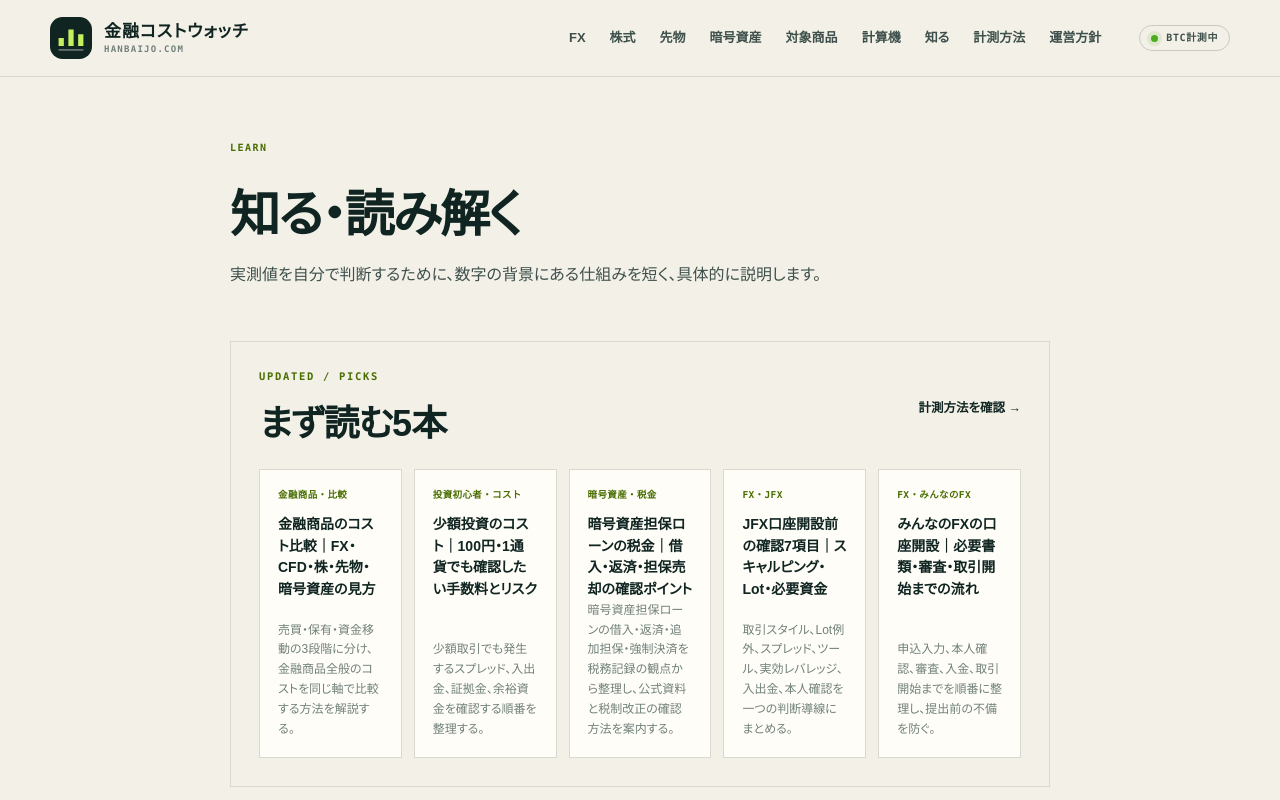
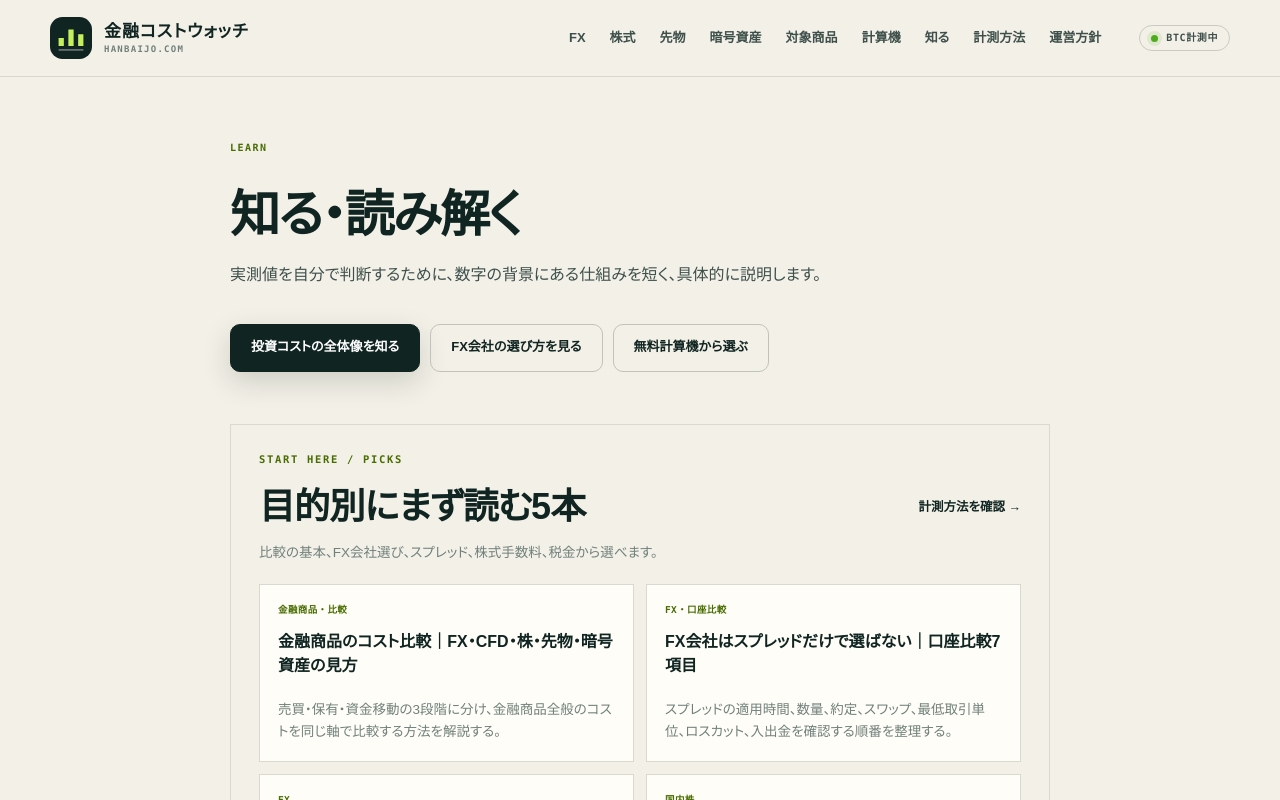
Before and after one commit to mrok18/hanbaijo, a Next.js app: page /articles in a window 1280 px wide. Shown: the top 800 px of the page. Built offline with nearby package versions, Linux system fonts and the light colour scheme.

Commit message:
Improve article discovery

```diff
--- a/app/articles/page.tsx
+++ b/app/articles/page.tsx
@@ -4,12 +4,12 @@ import { POSTS } from './posts';
 import ArticleDirectory from '@/components/ArticleDirectory';
 
 export const metadata: Metadata = {
-  title: '金融コストの解説記事一覧',
-  description: 'FX・CFD・株式・先物・暗号資産の手数料、スプレッド、証拠金、ロスカットを公式情報と計算例で整理した記事一覧です。',
+  title: 'FX・株式・CFDの手数料と税金｜解説記事一覧',
+  description: 'FX・CFD・株式・先物・暗号資産の手数料、スプレッド、税金、証拠金、ロスカットを公式情報と計算例で整理した解説記事一覧です。',
   alternates: { canonical: '/articles' },
   openGraph: {
-    title: '金融コストの解説記事一覧｜金融コストウォッチ',
-    description: '金融商品の見えにくいコストを、公式情報と計算例で読み解く記事一覧です。',
+    title: 'FX・株式・CFDの手数料と税金｜金融コストウォッチ',
+    description: 'FX・株式・CFDなどの見えにくい手数料、スプレッド、税金を、公式情報と計算例で読み解く記事一覧です。',
     url: '/articles',
   },
 };
@@ -53,10 +53,10 @@ const collectionJsonLd = {
 export default function Articles() {
   const featuredSlugs = [
     'financial-product-cost-comparison',
-    'small-budget-investing-costs',
-    'crypto-collateral-loan-tax',
-    'jfx-before-account-opening-checklist',
-    'minna-fx-account-opening-flow',
+    'fx-company-selection-cost-checklist',
+    'fx-spread-cost',
+    'stock-round-trip-cost',
+    'fx-tax-rate-calculation',
   ];
   const featured = featuredSlugs.map((slug) => POSTS.find((post) => post.slug === slug)).filter(Boolean);
   const remaining = POSTS.filter((post) => !featuredSlugs.includes(post.slug));
@@ -69,8 +69,13 @@ export default function Articles() {
       <p className="page-kicker">LEARN</p>
       <h1>知る・読み解く</h1>
       <p className="lede">実測値を自分で判断するために、数字の背景にある仕組みを短く、具体的に説明します。</p>
+      <div className="comparison-actions" aria-label="記事一覧のおすすめ入口">
+        <Link className="button primary" href="/articles/financial-product-cost-comparison">投資コストの全体像を知る</Link>
+        <Link className="button secondary" href="/articles/fx-company-selection-cost-checklist">FX会社の選び方を見る</Link>
+        <Link className="button secondary" href="/tools">無料計算機から選ぶ</Link>
+      </div>
       <section className="featured-articles" aria-labelledby="featured-title">
-        <div className="section-heading compact"><div><p className="section-index">UPDATED / PICKS</p><h2 id="featured-title">まず読む5本</h2></div><Link href="/method">計測方法を確認 →</Link></div>
+        <div className="section-heading compact"><div><p className="section-index">START HERE / PICKS</p><h2 id="featured-title">目的別にまず読む5本</h2><p>比較の基本、FX会社選び、スプレッド、株式手数料、税金から選べます。</p></div><Link href="/method">計測方法を確認 →</Link></div>
         <div className="featured-grid">
           {featured.map((p) => p && <article className="featured-card" key={p.slug}><span>{p.category}</span><Link href={`/articles/${p.slug}`}>{p.title}</Link><p>{p.desc}</p></article>)}
         </div>
--- a/app/globals.css
+++ b/app/globals.css
@@ -347,12 +347,12 @@ article li + li { margin-top: 8px; }
 .article-index li > b { color: var(--line-strong); font-size: 17px; }
 .featured-articles { margin-top: 52px; padding: 28px; border: 1px solid var(--line); background: var(--paper-soft); }
 .featured-articles .section-heading { margin: 0 0 20px; }
-.featured-grid { display: grid; grid-template-columns: repeat(5, 1fr); gap: 12px; }
+.featured-grid { display: grid; grid-template-columns: repeat(2, 1fr); gap: 12px; }
 .featured-card { min-height: 178px; padding: 18px; border: 1px solid var(--line); background: var(--paper); display: flex; flex-direction: column; }
 .featured-card > span { color: var(--signal-dark); font: 750 9.5px/1.4 ui-monospace, SFMono-Regular, Consolas, monospace; letter-spacing: .04em; }
-.featured-card > a { margin-top: 13px; color: var(--ink); font-size: 14px; line-height: 1.55; font-weight: 750; text-decoration: none; }
+.featured-card > a { margin-top: 13px; color: var(--ink); font-size: 16px; line-height: 1.55; font-weight: 750; text-decoration: none; }
 .featured-card > a:hover { color: var(--blue); }
-.featured-card > p { margin: auto 0 0; color: var(--muted); font-size: 12px; line-height: 1.65; }
+.featured-card > p { margin: auto 0 0; color: var(--muted); font-size: 13.5px; line-height: 1.65; }
 .article-directory-head { display: flex; align-items: flex-end; justify-content: space-between; gap: 20px; margin-top: 58px; }
 .article-directory-head h2 { margin: 4px 0 0; }
 .article-directory-head > span { color: var(--muted); font-size: 12px; }
```
